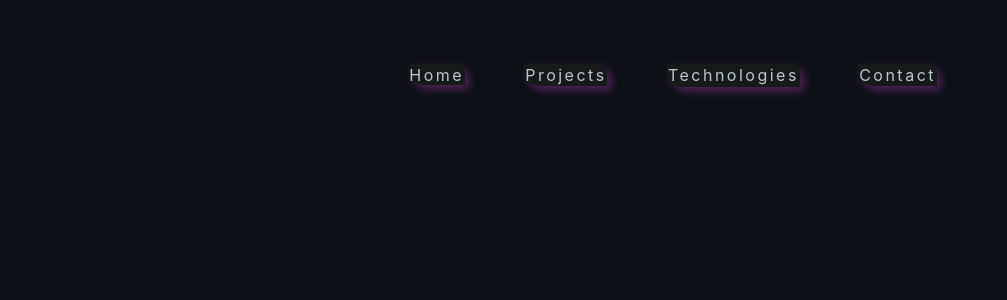
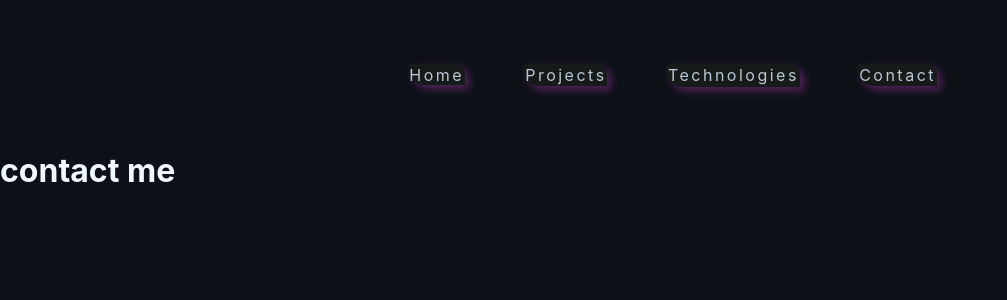
Before and after one commit to JGamito/curriculum, a React (Create React App) app: page /contact in a window 1280 px wide. Shown: the top 300 px of the page, without its empty margins (0-1007 px from the left). Built offline with nearby package versions, Linux system fonts and the light colour scheme.

Commit message:
ADD FIXES!

```diff
--- a/src/components/pages/contact/contact.jsx
+++ b/src/components/pages/contact/contact.jsx
@@ -1,7 +1,7 @@
 import React from "react";
 import styles from "./contact.module.css";
 
-const contact = () => {
+const Contact = () => {
   return (
     <div>
       <div className={styles.contact}>
@@ -11,4 +11,4 @@
   );
 };
 
-export default contact;
+export default Contact;
--- a/src/routes/routes.jsx
+++ b/src/routes/routes.jsx
@@ -3,7 +3,7 @@
 import Home from "../components/pages/Home/home";
 import Projects from "../components/pages/Projects/projects";
 import Technologies from "../components/pages/Technologies/technologies";
-import contact from "../components/pages/Contact/contact";
+import Contact from "../components/pages/contact/contact";
 
 const Navigator = () => {
   return (
@@ -11,7 +11,7 @@
       <Route path="/" element={<Home />} />
       <Route path="/projects" element={<Projects />} />
       <Route path="/technologies" element={<Technologies />} />
-      <Route path="/contact" element={<contact />} />
+      <Route path="/contact" element={<Contact />} />
     </Routes>
   );
 };
```
